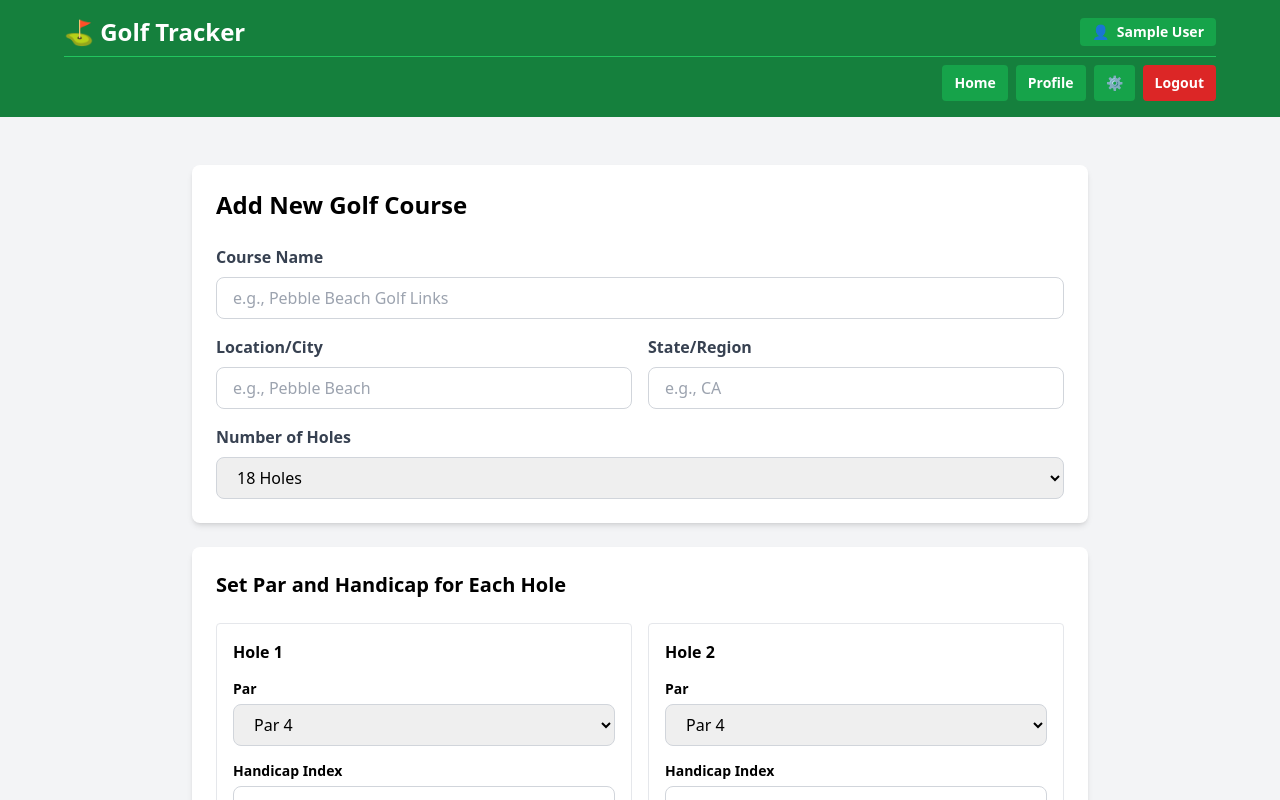
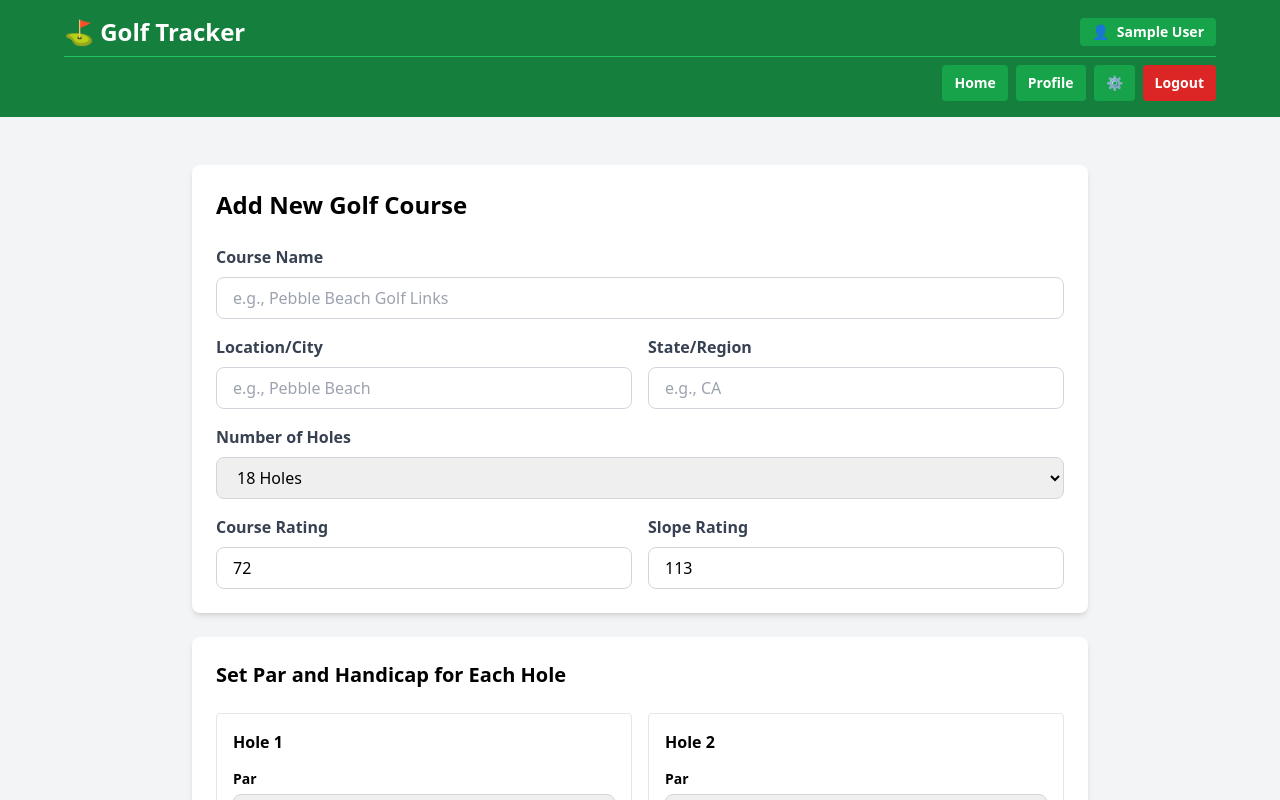
Before and after one commit to sdrindahl/Golf-Score, a Next.js app: page /add-course in a window 1280 px wide. Shown: the top 800 px of the page. Built offline with nearby package versions, Linux system fonts and the light colour scheme; no server answers; the database is empty; sample sign-in values are in the browser's storage.

Commit message:
Add course rating and slope rating input fields to course creation/editing pages

```diff
--- a/app/add-course/page.tsx
+++ b/app/add-course/page.tsx
@@ -11,6 +11,8 @@ export default function AddCourse() {
   const [location, setLocation] = useState('')
   const [state, setState] = useState('')
   const [holeCount, setHoleCount] = useState(18)
+  const [courseRating, setCourseRating] = useState(72.0)
+  const [slopeRating, setSlopeRating] = useState(113)
   const [holes, setHoles] = useState<any[]>([])
   const [submitted, setSubmitted] = useState(false)
 
@@ -65,8 +67,8 @@ export default function AddCourse() {
       holeCount,
       par: holes.reduce((sum, h) => sum + h.par, 0),
       holes,
-      courseRating: 72.0,
-      slopeRating: 130,
+      courseRating,
+      slopeRating,
     }
 
     // Save to localStorage
@@ -153,6 +155,30 @@ export default function AddCourse() {
                 <option value={18}>18 Holes</option>
               </select>
             </div>
+
+            <div className="grid grid-cols-2 gap-4">
+              <div>
+                <label className="label">Course Rating</label>
+                <input
+                  type="number"
+                  value={courseRating}
+                  onChange={(e) => setCourseRating(parseFloat(e.target.value))}
+                  placeholder="e.g., 72.4"
+                  step="0.1"
+                  className="input-field"
+                />
+              </div>
+              <div>
+                <label className="label">Slope Rating</label>
+                <input
+                  type="number"
+                  value={slopeRating}
+                  onChange={(e) => setSlopeRating(parseInt(e.target.value))}
+                  placeholder="e.g., 135"
+                  className="input-field"
+                />
+              </div>
+            </div>
           </div>
         </div>
 
--- a/app/edit-course/page.tsx
+++ b/app/edit-course/page.tsx
@@ -14,6 +14,8 @@ function EditCourseContent() {
   const [location, setLocation] = useState('')
   const [state, setState] = useState('')
   const [holeCount, setHoleCount] = useState(18)
+  const [courseRating, setCourseRating] = useState(72.0)
+  const [slopeRating, setSlopeRating] = useState(113)
   const [holes, setHoles] = useState<any[]>([])
   const [submitted, setSubmitted] = useState(false)
   const [loading, setLoading] = useState(true)
@@ -31,6 +33,8 @@ function EditCourseContent() {
         setLocation(course.location)
         setState(course.state)
         setHoleCount(course.holeCount)
+        setCourseRating(course.courseRating || 72.0)
+        setSlopeRating(course.slopeRating || 113)
         setHoles(course.holes)
       }
     }
@@ -67,8 +71,8 @@ function EditCourseContent() {
       holeCount,
       par: holes.reduce((sum, h) => sum + h.par, 0),
       holes,
-      courseRating: 72.0,
-      slopeRating: 130,
+      courseRating,
+      slopeRating,
     }
 
     // Update in localStorage
@@ -151,6 +155,30 @@ function EditCourseContent() {
                   value={state}
                   onChange={(e) => setState(e.target.value)}
                   placeholder="e.g., CA"
+                  className="input-field"
+                />
+              </div>
+            </div>
+
+            <div className="grid grid-cols-2 gap-4">
+              <div>
+                <label className="label">Course Rating</label>
+                <input
+                  type="number"
+                  value={courseRating}
+                  onChange={(e) => setCourseRating(parseFloat(e.target.value))}
+                  placeholder="e.g., 72.4"
+                  step="0.1"
+                  className="input-field"
+                />
+              </div>
+              <div>
+                <label className="label">Slope Rating</label>
+                <input
+                  type="number"
+                  value={slopeRating}
+                  onChange={(e) => setSlopeRating(parseInt(e.target.value))}
+                  placeholder="e.g., 135"
                   className="input-field"
                 />
               </div>
--- a/app/page.tsx
+++ b/app/page.tsx
@@ -63,7 +63,7 @@ export default function Home() {
         }
 
         if (!courseRating) courseRating = is9Hole ? 36 : 72
-        if (!slopeRating) slopeRating = 130
+        if (!slopeRating) slopeRating = 113
 
         if (!slopeRating) {
           return null
--- a/app/player/page.tsx
+++ b/app/player/page.tsx
@@ -122,7 +122,7 @@ function PlayerProfileContent() {
         }
 
         if (!courseRating) courseRating = is9Hole ? 36 : 72
-        if (!slopeRating) slopeRating = 130
+        if (!slopeRating) slopeRating = 113
 
         console.log(`  Holes: ${is9Hole ? '9-hole' : '18-hole'}, Rating: ${courseRating}, Slope: ${slopeRating}`)
 
```
